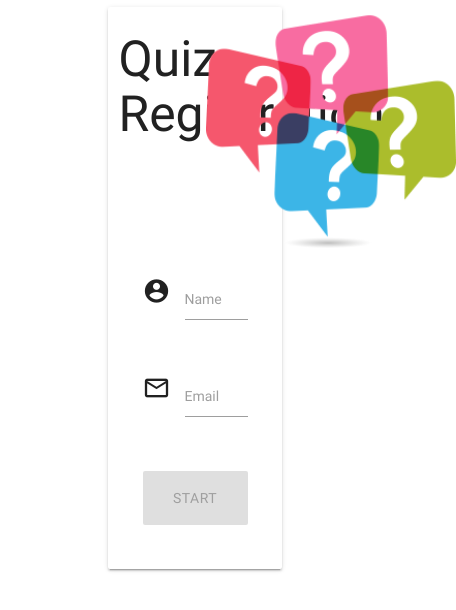
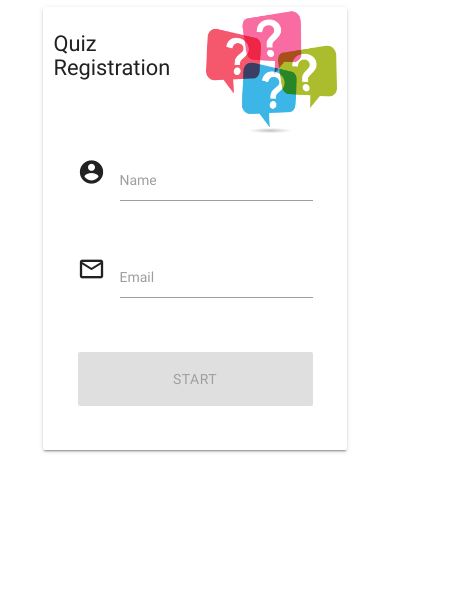
Before and after one commit to MaheshKapoor/quizAppAngular, an Angular app: page /register in a window 390 px wide. Shown: the top 610 px of the page, 456 px wide, since content can reach past the window. Built offline with nearby package versions, Linux system fonts and the light colour scheme.

Commit message:
UI fix for mobile

```diff
--- a/src/app/quiz/quiz.component.html
+++ b/src/app/quiz/quiz.component.html
@@ -1,6 +1,6 @@
 <app-navbar></app-navbar>
 <div class="row" *ngIf="quizService.qns && this.quizService.qnProgress != this.quizService.numberOfQuestions">
-  <div class="col s8 offset-s2">
+  <div class="col s10 l8 offset-s2">
     <span>Time Elapsed : {{quizService.displayTimeElapsed()}}</span>
     <div class="progress">
       <div class="determinate" [style.width.%]="(quizService.qnProgress+1)*10"></div>
--- a/src/app/register/register.component.html
+++ b/src/app/register/register.component.html
@@ -1,11 +1,11 @@
 <div class="row">
-  <div class="col s6 offset-s3">
+  <div class="col s10 m8 l6 offset-s3">
     <div class="card">
       <div class="col s6">
         <h2>Quiz Registration</h2>
       </div>
       <div class="col s6">
-        <img src="/assets/img/logo.png" style="width:250px;height:250px;" class="offset-s3">
+        <img src="/assets/img/logo.png"  class="offset-s3 responsive-img">
       </div>
       <div class="card-content">
           <form #registerForm="ngForm" (ngSubmit)="OnSubmit(Name.value,Email.value)">
--- a/src/styles.css
+++ b/src/styles.css
@@ -21,3 +21,32 @@ ol .selected{
     background-color: #26a69a !important;
     color: #eafaf9 !important;
 }
+
+.card .card-content .card-title{
+  display: inline;
+}
+
+.card .card-content p{
+  display: inline;
+}
+
+@media only screen and (max-width: 992px) {
+  .card h2{
+    font-size:1.56rem;
+  }
+  .hide-on-med-and-down {
+    display: block !important;
+  }
+}
+
+.row .col.offset-s3 {
+  /* margin-left: 25%; */
+  margin: 0 auto;
+  float: none;
+}
+
+
+.row .col.offset-s2{
+  margin: 0 auto;
+  float: none;
+}
```
